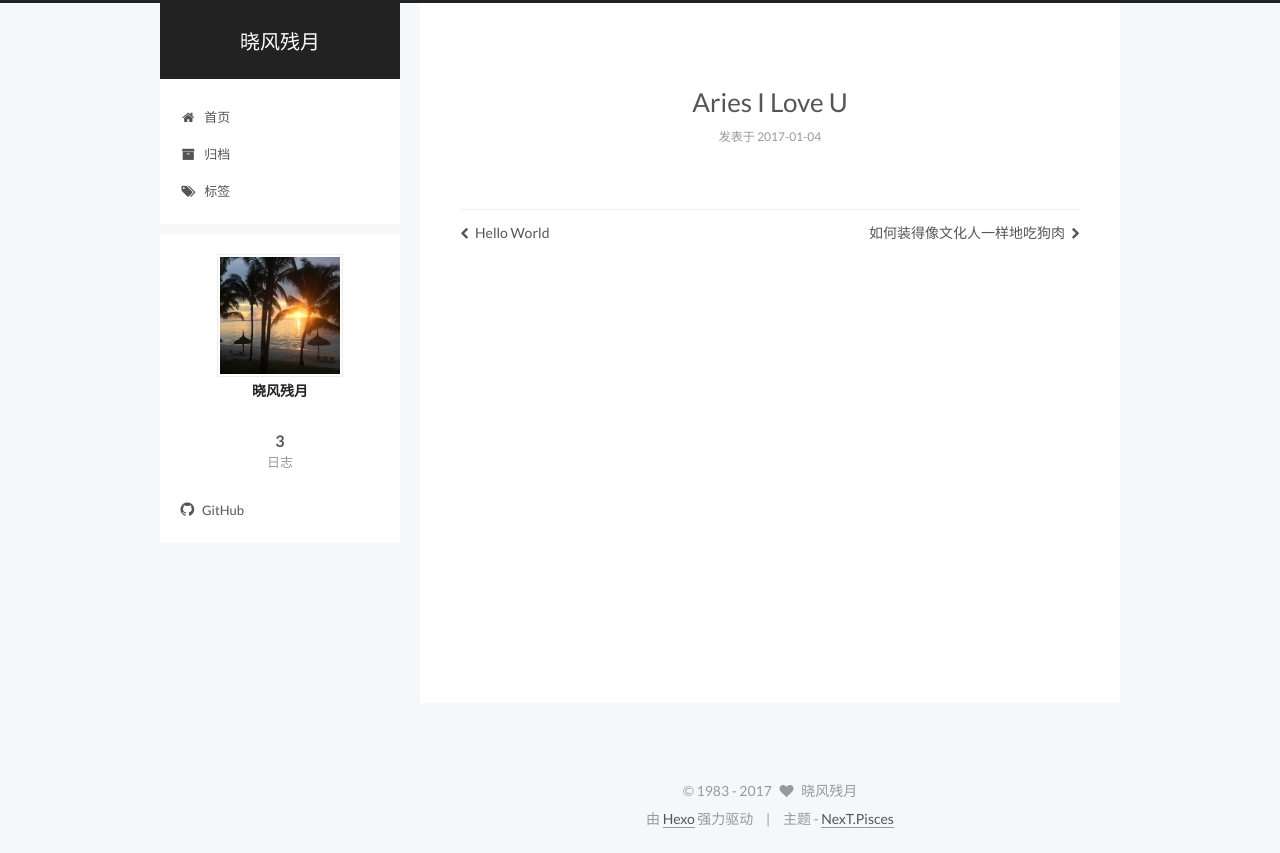
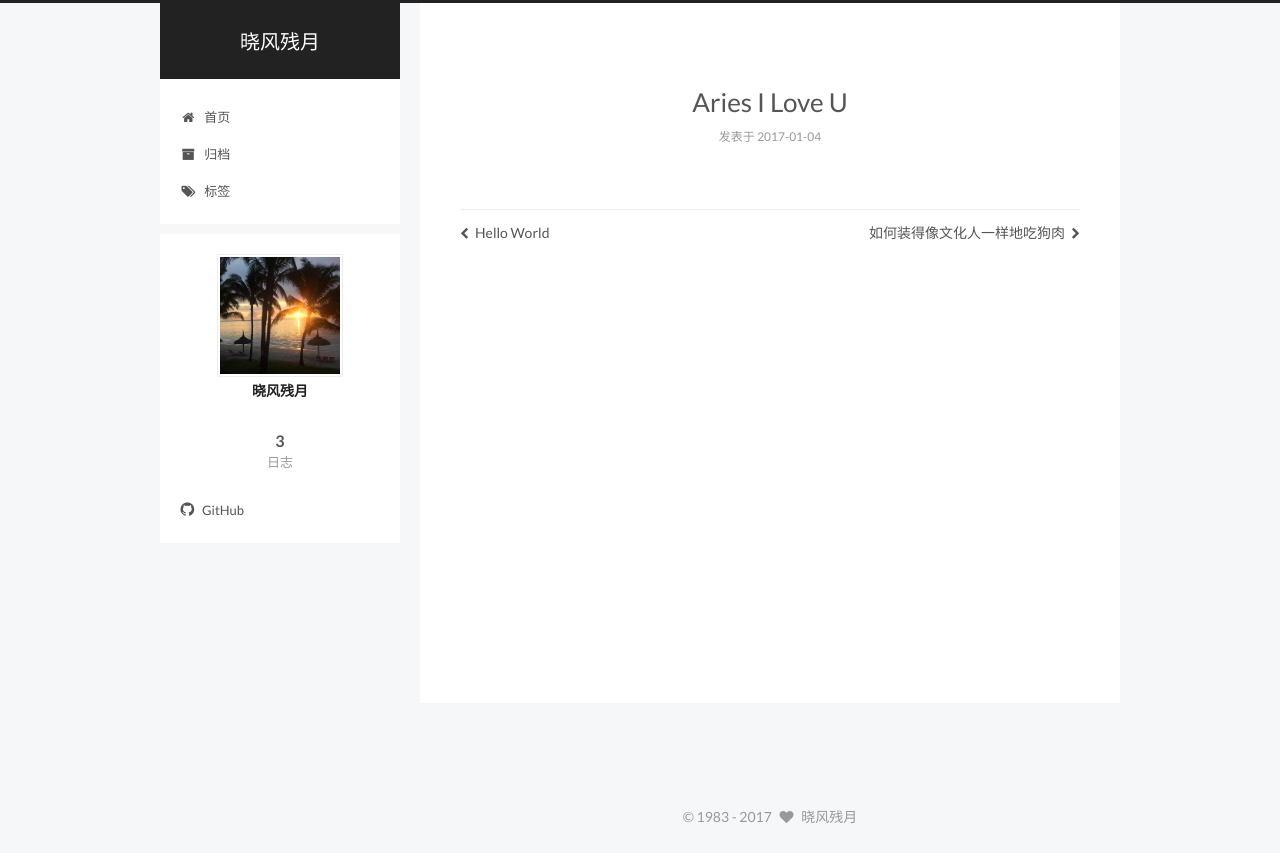
Before and after one commit to Syoyo1983/Syoyo1983.github.io, a plain HTML site: page 2017/01/04/Aries-I-Love-U/index.html in a window 1280 px wide. Drawn offline with Linux system fonts and the light colour scheme.

Commit message:
Site updated: 2017-01-05 11:25:01

```diff
--- a/2017/01/04/Aries-I-Love-U/index.html
+++ b/2017/01/04/Aries-I-Love-U/index.html
@@ -467,17 +467,6 @@
 </div>
 
 
-<div class="powered-by">
-  由 <a class="theme-link" href="https://hexo.io">Hexo</a> 强力驱动
-</div>
-
-<div class="theme-info">
-  主题 -
-  <a class="theme-link" href="https://github.com/iissnan/hexo-theme-next">
-    NexT.Pisces
-  </a>
-</div>
-
 
 
 
--- a/css/main.css
+++ b/css/main.css
@@ -1682,7 +1682,7 @@ pre .javascript .function {
   width: 4px;
   height: 4px;
   border-radius: 50%;
-  background: #c24fc6;
+  background: #f9ffcf;
 }
 .links-of-blogroll {
   font-size: 13px;
```
Also changed, not shown: 2017/01/04/hello-world/index.html (+0 -11 lines), 2017/01/04/如何装得像文化人一样地吃狗肉/index.html (+0 -11 lines), archives/2017/01/index.html (+0 -11 lines), archives/2017/index.html (+0 -11 lines), archives/index.html (+0 -11 lines), index.html (+0 -11 lines).
